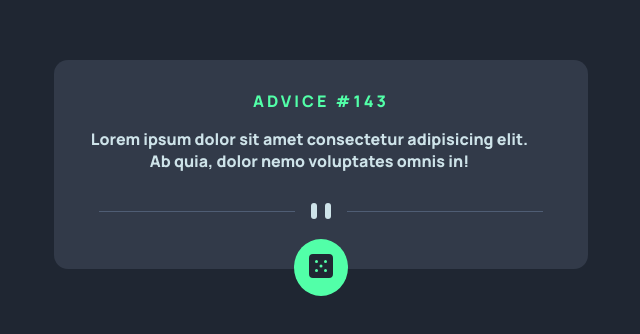
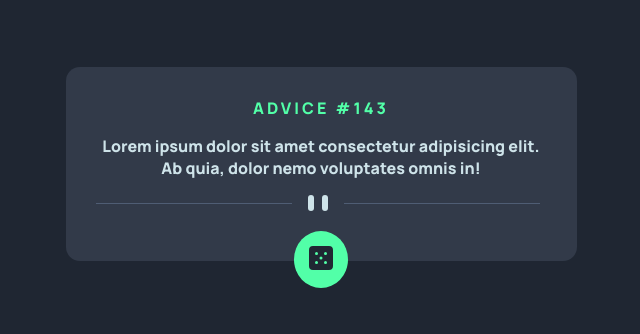
Before and after one commit to Manju299/advice-generator-app, a plain HTML site: page index.html in a window 1280 px wide. Shown: the part 244-578 px from the top of the page, without its empty margins (319-959 px from the left). Drawn offline with Linux system fonts and the light colour scheme.

Commit message:
margin-fix

```diff
--- a/style.css
+++ b/style.css
@@ -48,7 +48,7 @@ p{
 
 .divider > img{
     text-align: center;
-    margin: 15px;
+    margin-bottom: 15px;
     max-width: 100%;
 
 
```
